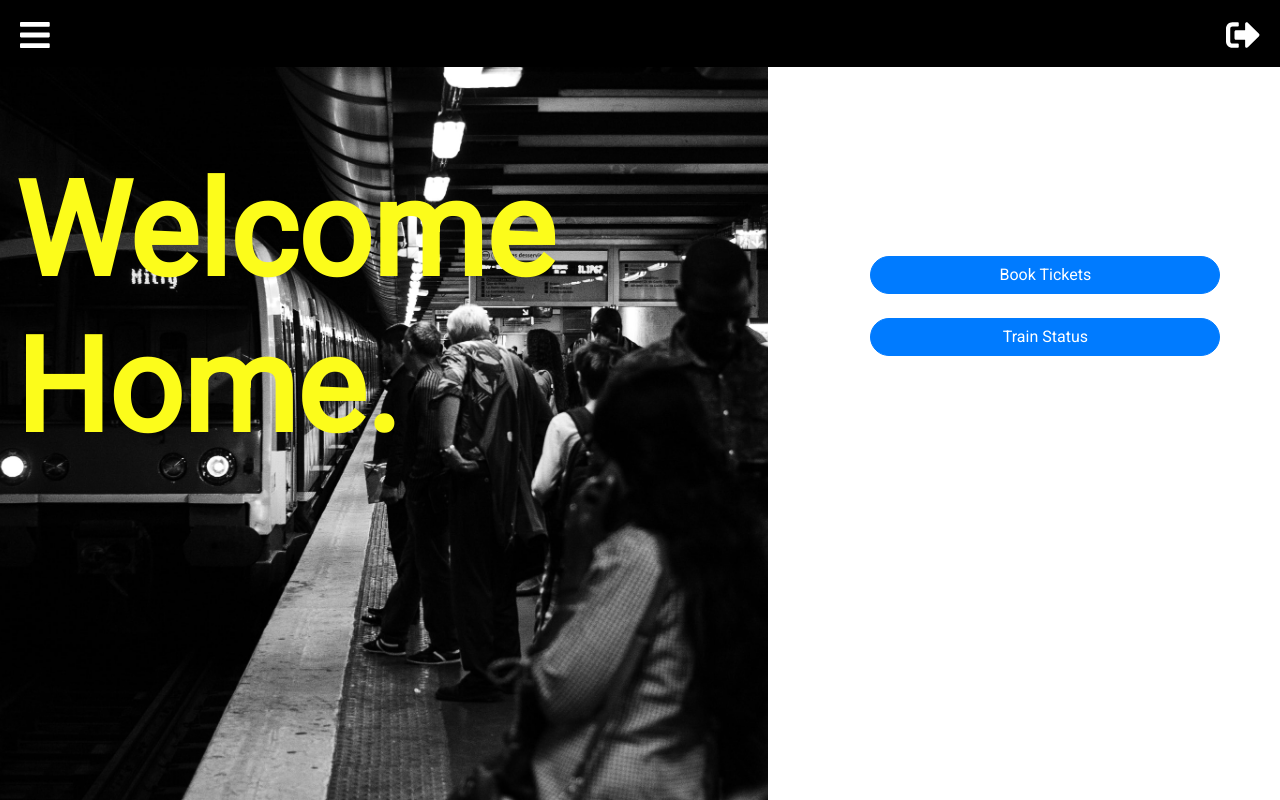
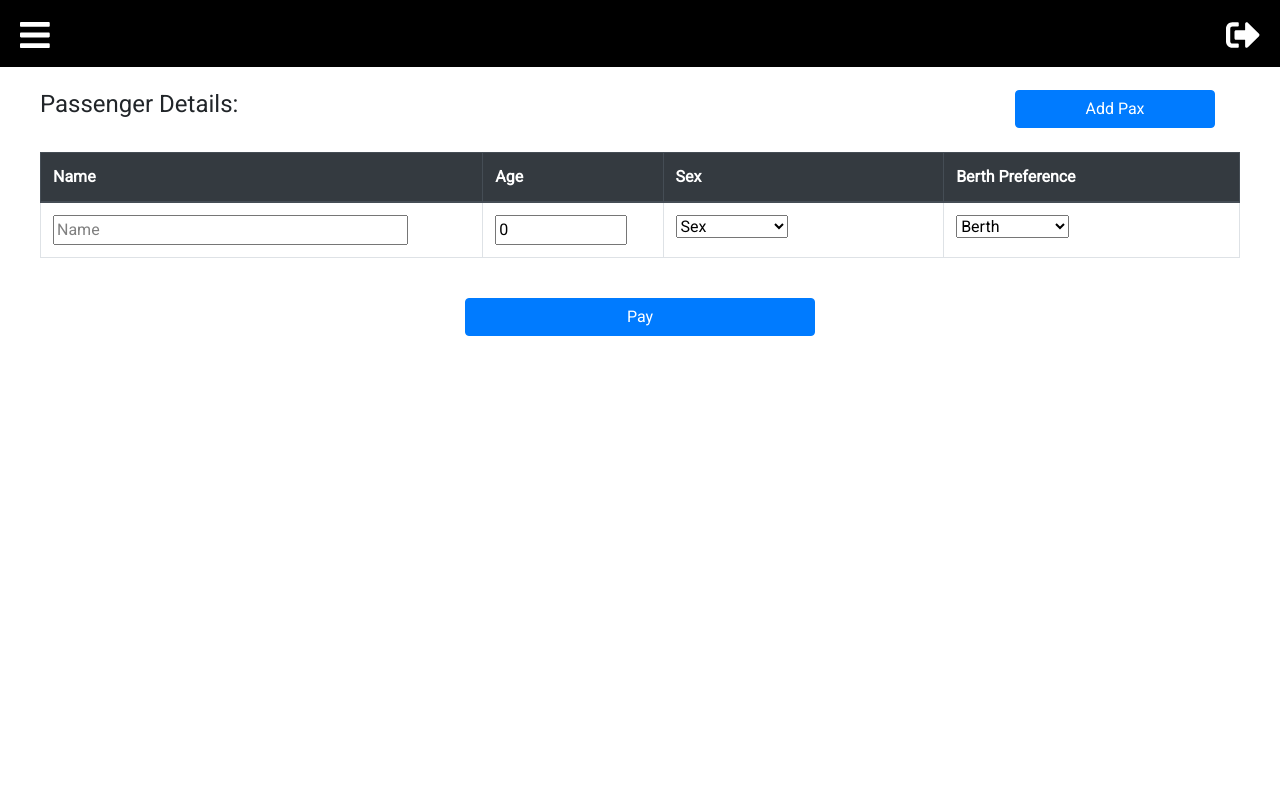
Before and after one commit to Aishh2k/ASDL-FrontEnd, a React (Create React App) app: page /Dashboard/Passenger in a window 1280 px wide. Built offline with nearby package versions, Linux system fonts and the light colour scheme.

Commit message:
Routing changes, Css

```diff
--- a/src/App.jsx
+++ b/src/App.jsx
@@ -3,9 +3,7 @@ import './App.css'
 import Login from './Components/Jsx/Login'
 import Register from './Components/Jsx/Register'
 import Dashboard from './Components/Jsx/Dashboard/Dashboard'
-import Payment from './Components/Jsx/Dashboard/Pages/Payment'
-import Receipt from './Components/Jsx/Dashboard/Pages/Receipt'
-import Passenger from './Components/Jsx/Dashboard/Pages/Passenger'
+
 import { BrowserRouter, Switch, Route } from 'react-router-dom';
 
 
@@ -17,10 +15,7 @@ export class App extends Component {
           <Switch>
                 <Route exact path="/Login" component={Login} />
                 <Route path="/Dashboard" component={ Dashboard } />
-                <Route exact path="/Register" component={Register} />
-                <Route exact path="/Payment" component={Payment} />
-                <Route exact path="/Receipt" component={Receipt} />
-                <Route exact path="/Passenger" component={Passenger} />
+
 
 
 
--- a/src/Components/Css/Account.css
+++ b/src/Components/Css/Account.css
@@ -20,10 +20,7 @@
   left: 50%;
   top: 120px
 
-
-
-
-  }
+}
 
 label {
     display: block;
--- a/src/Components/Css/Booking.css
+++ b/src/Components/Css/Booking.css
@@ -1,5 +1,5 @@
 .booking{
-    background-color: whitesmoke;
+    background-color: rgb(255, 255, 255);
 }
 
 .booking-form{
@@ -16,9 +16,6 @@
     border-radius: 10px;
     background-color: whitesmoke;
 }
-
-
-
 
 h3{
     float: left;
@@ -57,7 +54,7 @@ h3{
     border: 0;
   }
 
-  .submit_booking{
+.submit_booking{
     width: 100%;
     background: orangered;
     border: 3px solid #ffffff;
--- a/src/Components/Css/Payment.css
+++ b/src/Components/Css/Payment.css
@@ -9,6 +9,7 @@
     transform: translate(-50%,-50%);
     top: 50%;
     color: black;
+    margin-top: 20px;
     padding-top: 10px;
     padding-left: 40px;
     padding-right: 40px;
--- a/src/Components/Css/Receipt.css
+++ b/src/Components/Css/Receipt.css
@@ -3,6 +3,7 @@
 }
 
 .receipt-box{
+    margin-top: 20px;
     width: 500px;
     position: absolute;
     left: 50%;
--- a/src/Components/Jsx/Dashboard/Dashboard.jsx
+++ b/src/Components/Jsx/Dashboard/Dashboard.jsx
@@ -5,7 +5,10 @@ import Account from './Pages/Account'
 import DashNav from './DashNav'
 import Train from './Pages/Train'
 import { Switch, Route } from 'react-router-dom';
-
+import TrainStatus from './Pages/TrainStatus'
+import Payment from './Pages/Payment'
+import Receipt from './Pages/Receipt'
+import Passenger from './Pages/Passenger'
 
 class Dashboard extends Component {
     render() {
@@ -17,6 +20,10 @@ class Dashboard extends Component {
                    <Route  path="/Dashboard/Booking"> <Booking history={this.props.history}/> </Route>
                    <Route  path="/Dashboard/Account"> <Account/> </Route>
                    <Route  path="/Dashboard/Train"> <Train history={this.props.history}/> </Route>
+                   <Route  path="/Dashboard/TrainStatus"><TrainStatus/> </Route>
+                   <Route  path="/Dashboard/Payment" ><Payment history={this.props.history}/> </Route>
+                    <Route  path="/Dashboard/Receipt" > <Receipt history={this.props.history}/> </Route>
+                    <Route  path="/Dashboard/Passenger"> <Passenger history={this.props.history}/> </Route>
                    <Route  path="/Dashboard"> <LandingPage/> </Route>
 
                 </Switch>
--- a/src/Components/Jsx/Dashboard/Pages/Account.jsx
+++ b/src/Components/Jsx/Dashboard/Pages/Account.jsx
@@ -60,7 +60,7 @@ class Account extends Component {
                                 <input id="phone" value={this.state.phone} name="phone" type="text" onChange={this.handleChange} className="form-control" placeholder="Phone"  />
                             </div>
 
-                            <button  id="account-button" type="button" onClick={this.updateProfile} id="submit" name="submit" className="btn btn-primary  mt-4 pull-right">Update</button>
+                            <button  id="account-button" type="button" onClick={this.updateProfile} id="submit" name="submit" className="submit_booking mt-4 pull-right">Update</button>
                         </form>
                     </div>
                 </div>
--- a/src/Components/Jsx/Dashboard/Pages/Booking.jsx
+++ b/src/Components/Jsx/Dashboard/Pages/Booking.jsx
@@ -57,7 +57,6 @@ class Booking extends Component {
 
     })
 
-    // .catch( error => console.error(error))
 
     }
 
@@ -68,7 +67,7 @@ class Booking extends Component {
                 <div className="booking-form">
                     <h3>Book Tickets</h3>
 
-                    <form autoComplete="off">
+                    <form onSubmit={this.handleSubmit}  autoComplete="off">
 
                         <div className="booking-textbox">
                             <FontAwesomeIcon icon = {faTrain} />
@@ -105,7 +104,7 @@ class Booking extends Component {
                             <input classname ="passengers" name="passengers" placeholder="0" type="number" min="1" max="7" value={this.state.passengers} onChange={this.handleChange}  required/>
 
                         </div>
-                        <input className="submit_booking" type="submit" onClick={this.handleSubmit} value="Search"/><br/>
+                        <input className="submit_booking" type="submit" value="Search"/><br/>
                     </form>
 
 
--- a/src/Components/Jsx/Dashboard/Pages/Passenger.jsx
+++ b/src/Components/Jsx/Dashboard/Pages/Passenger.jsx
@@ -67,7 +67,7 @@ class Passenger extends Component {
 
         console.log(this.state.pax)
 
-        let path = `/Payment`;
+        let path = `/Dashboard/Payment`;
         this.props.history.push(path)
 
      }
@@ -76,12 +76,12 @@ class Passenger extends Component {
 
     render() {
         return (
-            <div id="content" style={{marginTop:"30px"}} >
+            <div id="content" style={{marginTop:"90px"}} >
                 <div id="train-deets">
                 <h4 style={{float:"left"}}> Passenger Details: </h4>
                 <button  onClick={(e) => this.addPax(e)} className="btn  mb-4 btn-primary pull-right" style={{float:"right",width:"200px"}}>Add Pax</button>
                 </div>
-                    <table className="table table-bordered table-xs-responsive table-hover">
+                    <table className="table table-bordered table-xs-responsive">
                         <thead className="thead-dark">
                         <tr>
                             <th>Name</th>
--- a/src/Components/Jsx/Dashboard/Pages/Payment.jsx
+++ b/src/Components/Jsx/Dashboard/Pages/Payment.jsx
@@ -31,7 +31,7 @@ class Payment extends Component {
       async handleSubmit(event){
         event.preventDefault();
 
-        this.props.history.push('/Receipt');
+        this.props.history.push('/Dashboard/Receipt');
      }
 
 
--- /dev/null
+++ b/src/Components/Jsx/Dashboard/Pages/TrainStatus.jsx
@@ -0,0 +1,13 @@
+import React, { Component } from 'react'
+
+class TrainStatus extends Component {
+    render() {
+        return (
+            <div>
+
+            </div>
+        )
+    }
+}
+
+export default TrainStatus
--- a/src/Components/Jsx/Dashboard/SidebarData.jsx
+++ b/src/Components/Jsx/Dashboard/SidebarData.jsx
@@ -18,6 +18,14 @@ export const SidebarData =[
 
     },
     {
+        title:'Train Status',
+        path:'/Dashboard/TrainStatus',
+        cName:'sidebar-item',
+        icon: faListAlt
+
+
+    },
+    {
         title:'Account',
         path:'/Dashboard/Account',
         cName:'sidebar-item',
```
Also changed, not shown: 1 other file (tests, documents, lock files or other folders). Lines whose indentation alone changed are shown as unchanged.
